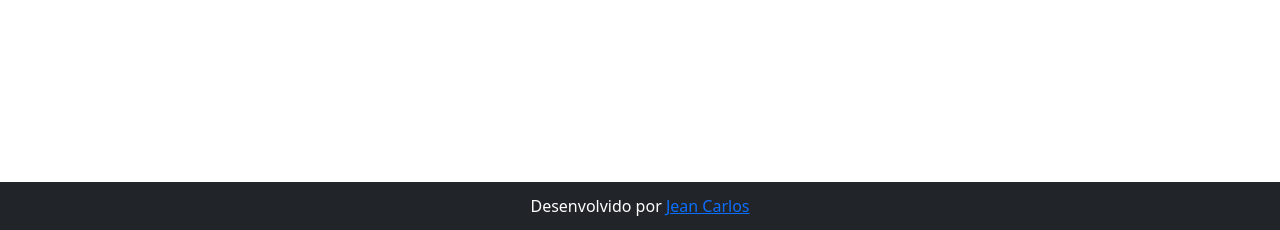
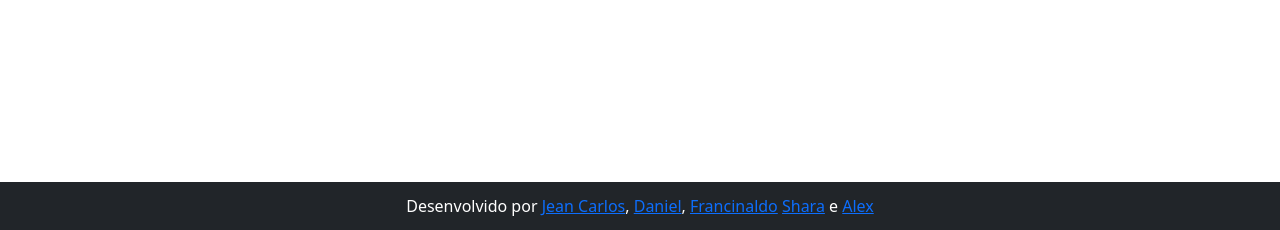
Before and after one commit to JeanCarlos899/Cinecapau, a Django app: page / in a window 1280 px wide. Shown: the part 570-800 px from the top of the page. Run offline with Django 4.2, Linux system fonts and the light colour scheme; data that the repository does not hold is empty; some libraries are stand-ins or nearby versions.

Commit message:
added developers name in base template

```diff
--- a/cineflix/templates/cineflix/base.html
+++ b/cineflix/templates/cineflix/base.html
@@ -35,7 +35,13 @@
           </main>
       </div>
       <footer class="navbar fixed-bottom bg-dark" >
-        <p class="text-center text-white w-100 align-items-center mb-1 mt-1">Desenvolvido por <a href="">Jean Carlos</a></p>
+        <p class="text-center text-white w-100 align-items-center mb-1 mt-1">Desenvolvido por
+          <a href="">Jean Carlos</a>,
+          <a href="">Daniel</a>,
+          <a href="">Francinaldo</a>
+          <a href="">Shara</a> e
+          <a href="">Alex</a>
+        </p>
       </footer>
     </div>
 
```
